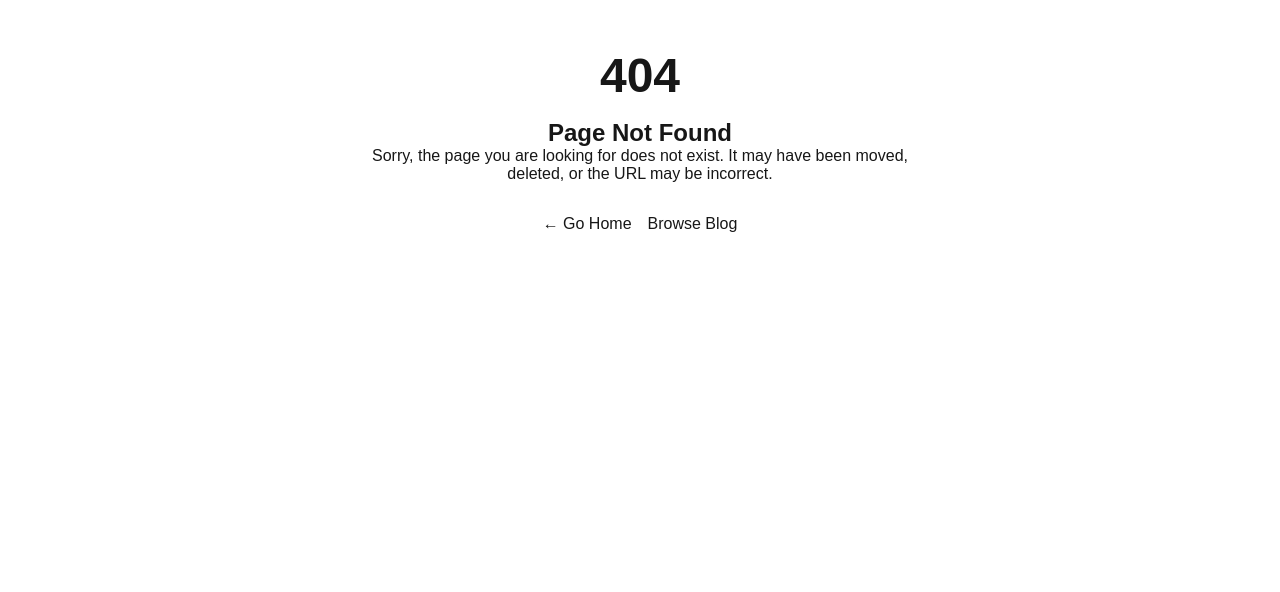
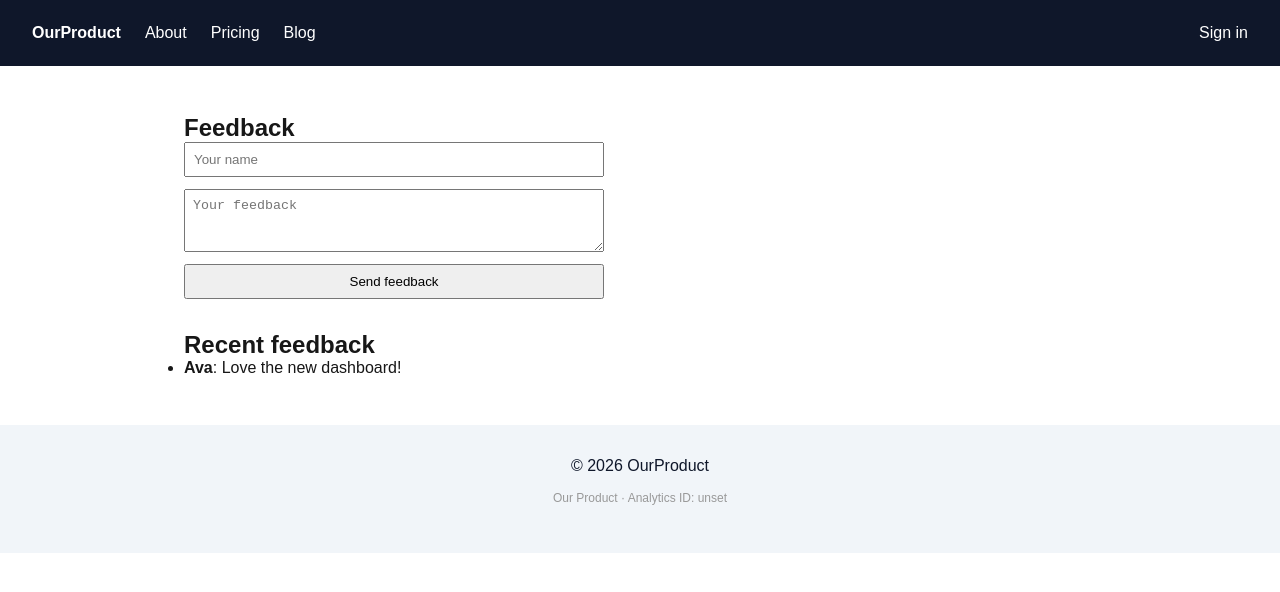
Before and after one commit to SuryaKamalND/nextjs-sprint1-simulated-work, a Next.js app: page /feedback in a window 1280 px wide. Before the commit this address had no page. Shown: the top 592 px of the page. Built offline with nearby package versions, Linux system fonts and the light colour scheme; no server answers.

Commit message:
feat(actions): submit feedback form with a 'use server' Server Action

```diff
--- /dev/null
+++ b/app/(marketing)/feedback/FeedbackForm.tsx
@@ -0,0 +1,25 @@
+"use client";
+
+// The form calls the Server Action through its `action` prop. useActionState gives us
+// the value the action returned plus a pending flag - still no manual fetch().
+import { useActionState } from "react";
+import { submitFeedback, type FeedbackResult } from "./actions";
+
+export default function FeedbackForm() {
+  const [result, formAction, isPending] = useActionState<FeedbackResult, FormData>(submitFeedback, null);
+
+  return (
+    <form action={formAction} style={{ display: "grid", gap: "0.75rem", maxWidth: "420px" }}>
+      <input name="name" placeholder="Your name" style={{ padding: "0.5rem" }} />
+      <textarea name="message" placeholder="Your feedback" rows={3} style={{ padding: "0.5rem" }} />
+      <button type="submit" disabled={isPending} style={{ padding: "0.5rem 1rem" }}>
+        {isPending ? "Sending…" : "Send feedback"}
+      </button>
+      {result && (
+        <p role="status" style={{ color: result.ok ? "#16a34a" : "#dc2626" }}>
+          {result.message}
+        </p>
+      )}
+    </form>
+  );
+}
--- /dev/null
+++ b/app/(marketing)/feedback/actions.ts
@@ -0,0 +1,22 @@
+"use server";
+
+// Every export of a 'use server' file is a Server Action: a function that runs ONLY
+// on the server, but can be passed to a <form action={...}> and called from the
+// browser. Next.js creates the endpoint for it - no fetch() or route.ts needed.
+import { saveFeedback } from "@/lib/feedback-store";
+
+export type FeedbackResult = { ok: true; id: number; message: string } | { ok: false; message: string } | null;
+
+export async function submitFeedback(_prev: FeedbackResult, formData: FormData): Promise<FeedbackResult> {
+  const name = String(formData.get("name") ?? "").trim();
+  const message = String(formData.get("message") ?? "").trim();
+
+  if (!name || !message) {
+    return { ok: false, message: "Please fill in both fields." };
+  }
+
+  const entry = await saveFeedback({ name, message }); // server-only module
+
+  // Return plain, serialisable data - it is sent back to the client component.
+  return { ok: true, id: entry.id, message: `Thanks ${entry.name}! Saved as feedback #${entry.id}.` };
+}
--- /dev/null
+++ b/app/(marketing)/feedback/page.tsx
@@ -0,0 +1,24 @@
+// app/(marketing)/feedback/page.tsx  ->  /feedback
+export const dynamic = "force-dynamic";
+
+import { listFeedback } from "@/lib/feedback-store";
+import FeedbackForm from "./FeedbackForm";
+
+export default async function FeedbackPage() {
+  const entries = await listFeedback();
+
+  return (
+    <section>
+      <h1>Feedback</h1>
+      <FeedbackForm />
+      <h2 style={{ marginTop: "2rem" }}>Recent feedback</h2>
+      <ul>
+        {entries.map((e) => (
+          <li key={e.id}>
+            <strong>{e.name}</strong>: {e.message}
+          </li>
+        ))}
+      </ul>
+    </section>
+  );
+}
--- /dev/null
+++ b/lib/feedback-store.ts
@@ -0,0 +1,21 @@
+// Feedback "database". Marked server-only: importing this from client code fails the
+// build, which proves the Server Action that uses it really runs on the server.
+import "server-only";
+
+export type Feedback = { id: number; name: string; message: string; createdAt: string };
+
+const entries: Feedback[] = [
+  { id: 1, name: "Ava", message: "Love the new dashboard!", createdAt: "2026-11-20T10:00:00.000Z" },
+];
+let nextId = 2;
+
+export async function listFeedback(): Promise<Feedback[]> {
+  return [...entries].reverse();
+}
+
+export async function saveFeedback(input: { name: string; message: string }): Promise<Feedback> {
+  const entry = { id: nextId++, createdAt: new Date().toISOString(), ...input };
+  entries.push(entry);
+  console.log(`[feedback] saved #${entry.id} from ${entry.name} (pid ${process.pid})`);
+  return entry;
+}
```
Also changed, not shown: 3 other files (tests, documents, lock files or other folders).
